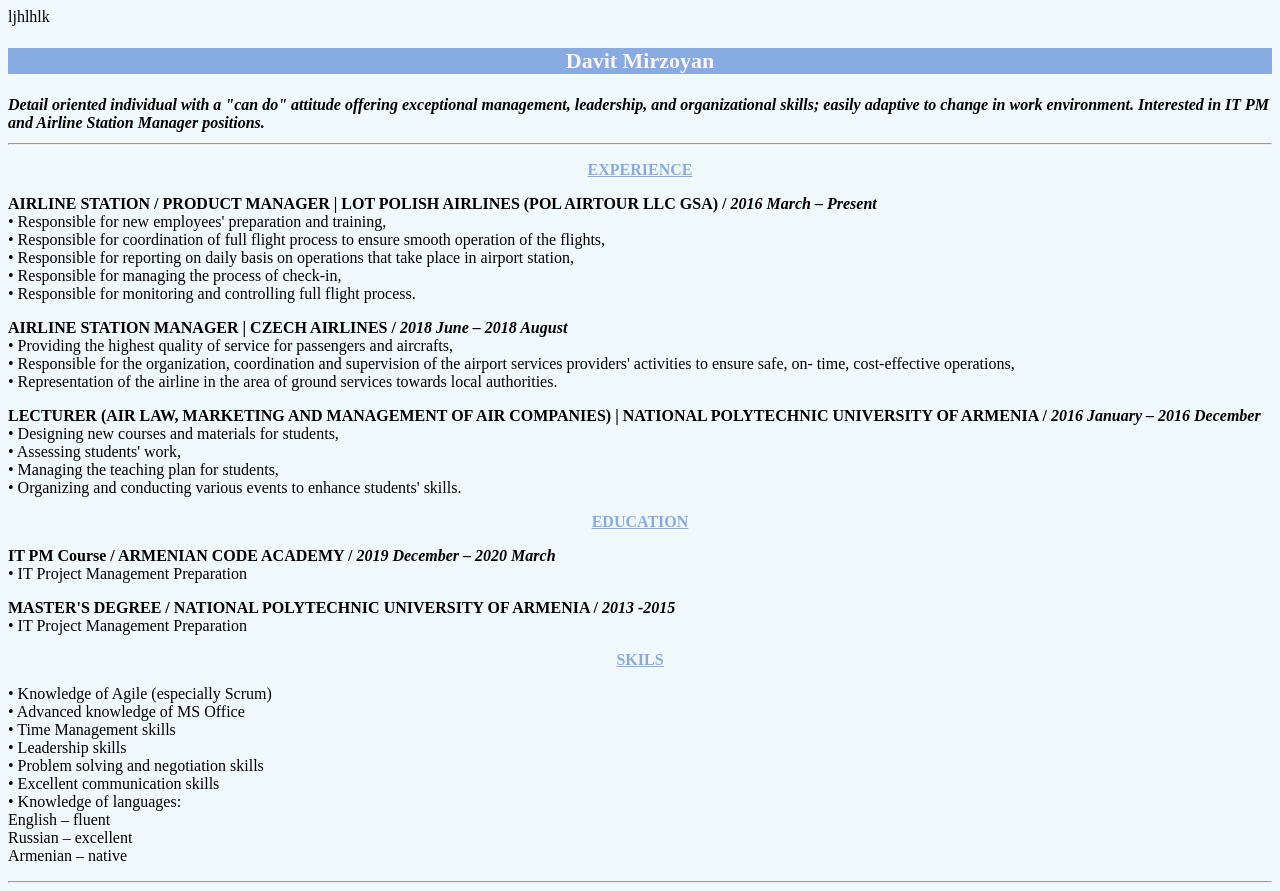
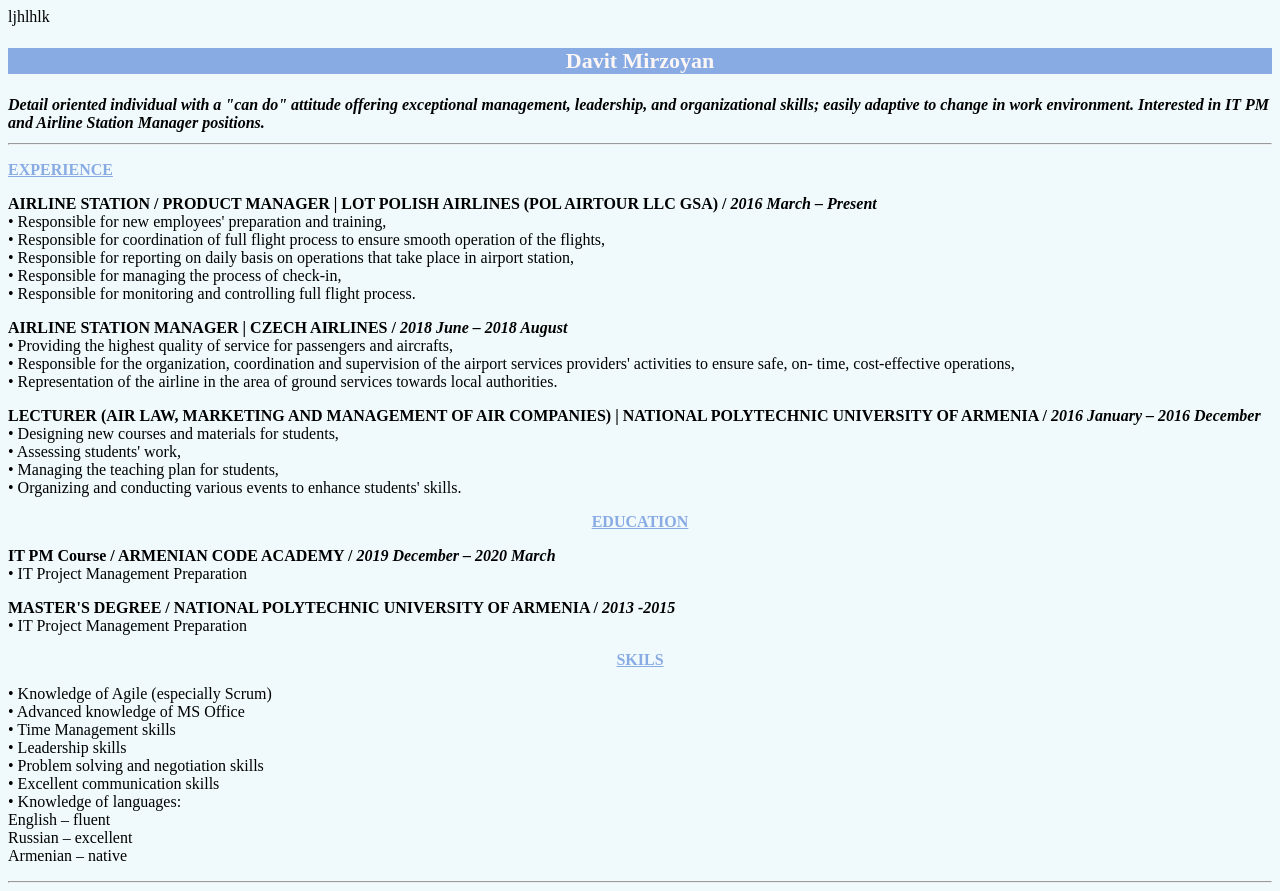
Before and after one commit to GorAchemyan/front-end-course, a plain HTML site: page Lesson2/index.html in a window 1280 px wide. Drawn offline with Linux system fonts and the light colour scheme.

Commit message:
second commit

```diff
--- a/Lesson2/index.html
+++ b/Lesson2/index.html
@@ -10,7 +10,7 @@
         leadership, and organizational skills; easily adaptive to change in work environment. Interested in IT PM and
         Airline Station Manager positions.</h1>
     <hr />
-    <p align="center">
+    <p >
         <b class="EP"><ins>EXPERIENCE</ins></b>
     </p>
     <p>
```
